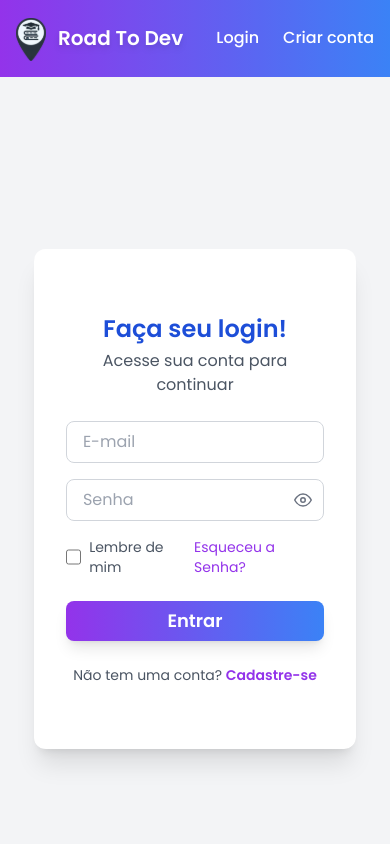
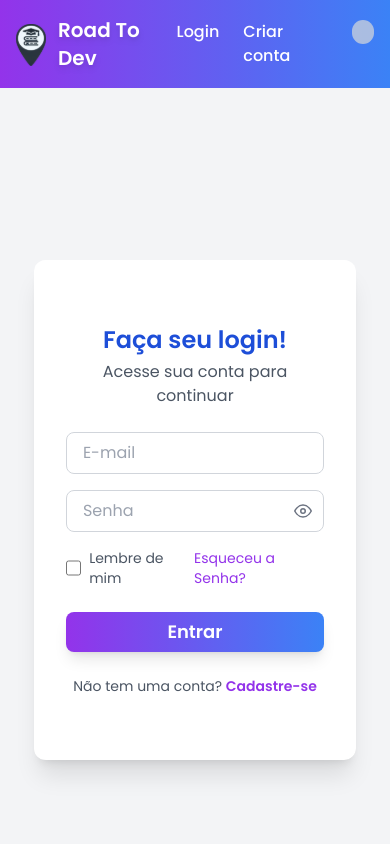
Before and after one commit to fiefaneves/RoadToDev, a Next.js app in the folder front-end/my-app/: page / in a window 390 px wide. Shown: the top 844 px of the page. Built offline with nearby package versions, Linux system fonts and the light colour scheme.

Commit message:
fix(main): updating user's icon responsivity in the header

```diff
--- a/front-end/my-app/src/app/layout.tsx
+++ b/front-end/my-app/src/app/layout.tsx
@@ -8,10 +8,13 @@ import React, { useEffect, useState } from 'react';
 
 export default function RootLayout({ children }: { children: React.ReactNode }) {
   const [userId, setUserId] = useState<string | null>(null);
+  const [loading, setLoading] = useState(true);
 
   useEffect(() => {
     if (typeof window !== 'undefined') {
-      setUserId(localStorage.getItem('userId'));
+      const storedUserId = localStorage.getItem('userId');
+      setUserId(storedUserId);
+      setLoading(false);
     }
   }, []);
 
@@ -46,9 +49,10 @@ export default function RootLayout({ children }: { children: React.ReactNode })
                   >
                   Criar conta
                   </Link>
-                  {userId && (
-                    <Link href={`/intermediateScreen/${userId}`}
-                    className="hover:opacity-80 transition-opacity"
+                  {!loading && userId ? (
+                    <Link
+                      href={`/intermediateScreen/${userId}`}
+                      className="hover:opacity-80 transition-opacity flex items-center flex-shrink-0"
                     >
                       <Image
                         width={24}
@@ -58,6 +62,10 @@ export default function RootLayout({ children }: { children: React.ReactNode })
                         className="drop-shadow-md"
                       />
                     </Link>
+                  ) : (
+                    (
+                      <div className="w-6 h-6 bg-gray-300 rounded-full animate-pulse"></div>
+                    )
                   )}
                 </nav>
               </div>
```
